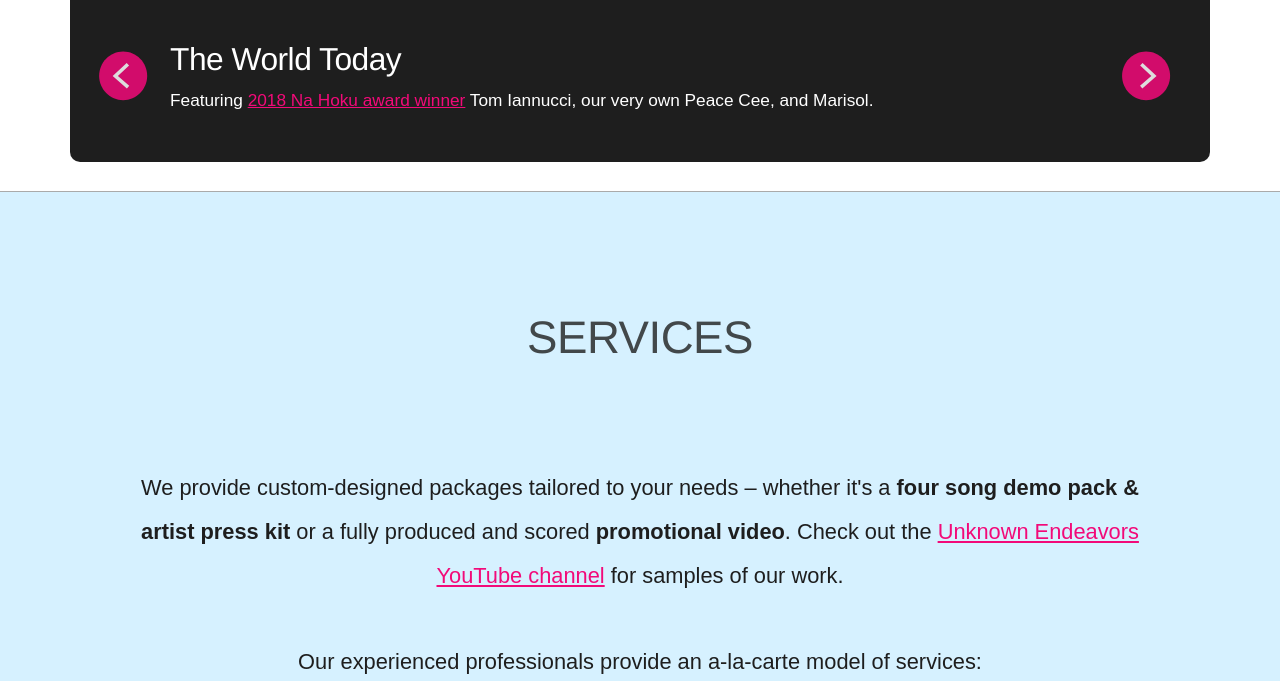
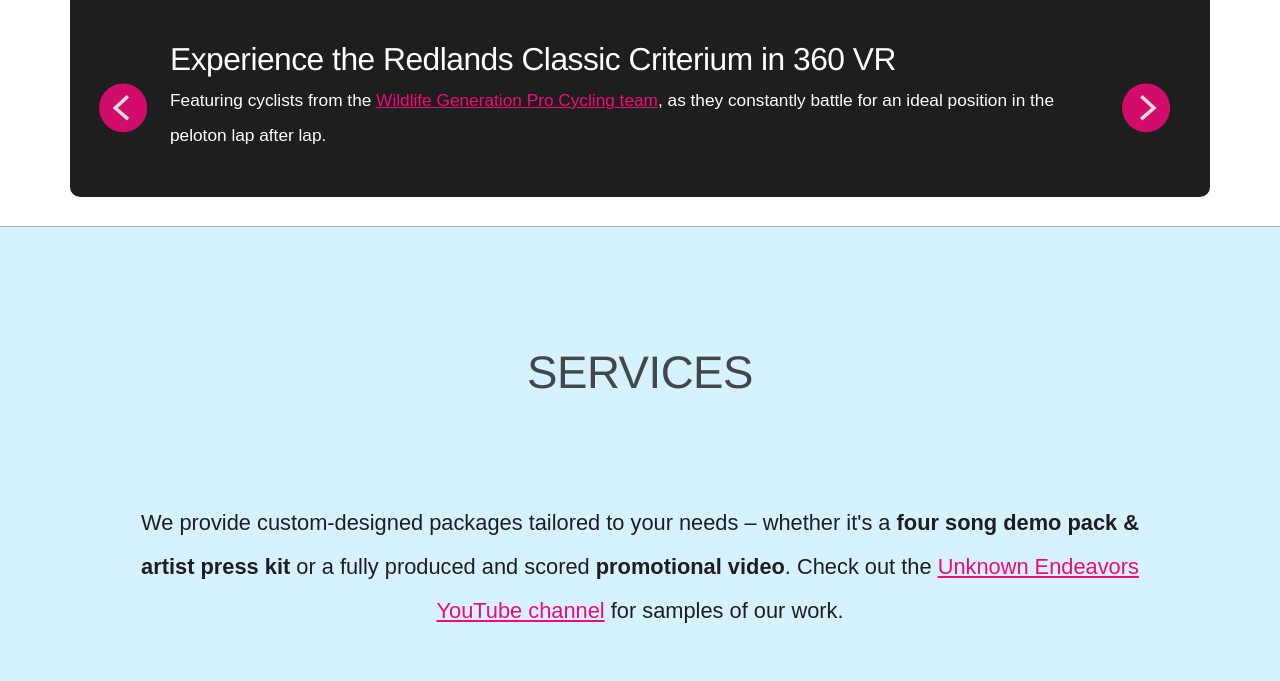
Before and after one commit to jericho1ne/starterkit-media, a Jekyll site: the page built from src/index.html, in a window 1280 px wide and 900 px high, scrolled down 2210 px, cut to the strip 219-900 px from the top of the window. Built offline with Jekyll 4.4.1, drawn with Linux system fonts in a browser that asks for light colours; some web fonts are replaced.

Commit message:
Updated main News video

```diff
--- a/src/_includes/news.html
+++ b/src/_includes/news.html
@@ -8,15 +8,11 @@
         <div class="slider">
 
           <div>
-            <iframe id="first_one" class="video-clip" width="720" height="auto"
-            src="https://www.youtube.com/embed/CLEMSGIJ7Bw?&version=3&enablejsapi=1&vq=hd1080"
-            frameborder="0" allow="autoplay; encrypted-media" allowfullscreen></iframe>
+            <iframe class="video-clip" src="https://player.vimeo.com/video/326053307" width="720" height="auto" frameborder="0" webkitallowfullscreen mozallowfullscreen allowfullscreen></iframe>
             <div class="caption">
-                <h3>The World Today</h3>
+                <h3>Experience the Redlands Classic Criterium in 360 VR</h3>
                 <p>
-                  Featuring
-                  <a href="http://www.thegardenisland.com/2018/06/03/lifestyles/thomas-iannucci-na-hoku-hanohano-winner/">2018 Na Hoku award winner</a>
-                  Tom Iannucci, our very own Peace Cee, and Marisol.
+                  Featuring cyclists from the <a href="https://www.wildlifegenerationprocycling.com/">Wildlife Generation Pro Cycling team</a>, as they constantly battle for an ideal position in the peloton lap after lap.
               </p>
             </div>
           </div>
```
Also changed, not shown: 1 other file.
